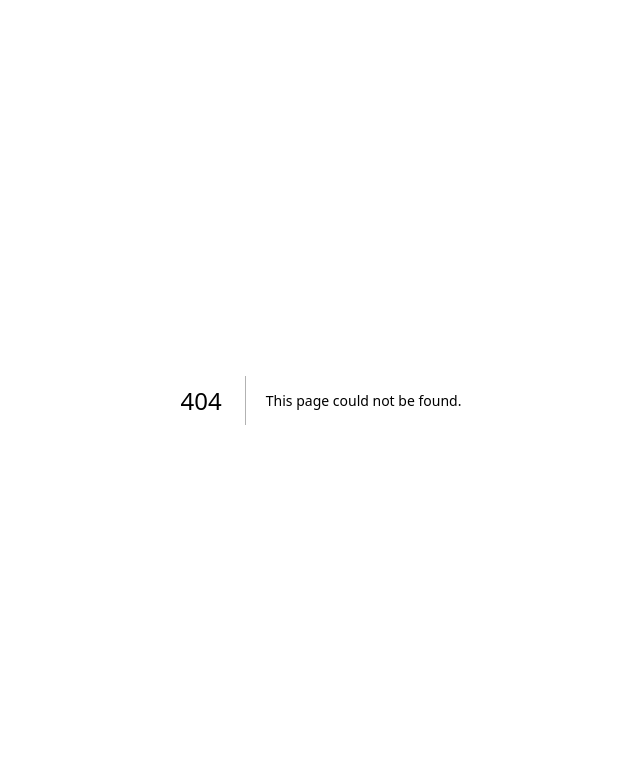
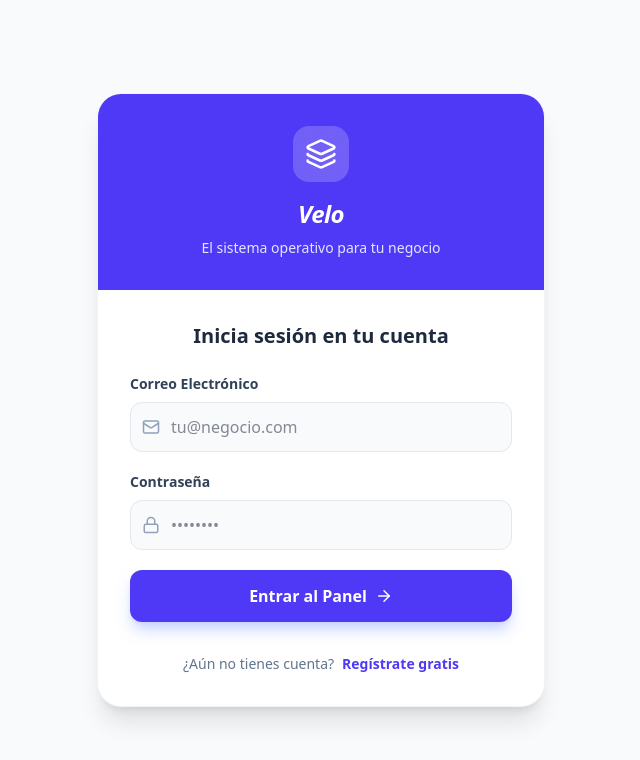
Before and after one commit to GonzaloTrilloHidalgo/reservas-saas, a Next.js app: page /login in a window 1280 px wide. Before the commit this address had no page. Shown: the top 760 px of the page, without its empty margins (319-959 px from the left). Built offline with nearby package versions, Linux system fonts and the light colour scheme; no server answers.

Commit message:
urls guards, login, logout, register, multi negocios

```diff
--- a/src/app/layout.tsx
+++ b/src/app/layout.tsx
@@ -1,6 +1,9 @@
 import type { Metadata } from "next";
 import { Geist, Geist_Mono } from "next/font/google";
 import "./globals.css";
+
+// 1. IMPORTAMOS EL GUARDIÁN
+import AuthGuard from "@/components/AuthGuard";
 
 const geistSans = Geist({
   variable: "--font-geist-sans",
@@ -13,7 +16,7 @@ const geistMono = Geist_Mono({
 });
 
 export const metadata: Metadata = {
-  title: "ReservaSaaS - Gestión de Citas",
+  title: "Velo | Sistema Operativo de Negocios", // Actualizado con tu nueva marca
   description: "La mejor herramienta para tu negocio",
 };
 
@@ -25,7 +28,10 @@ export default function RootLayout({
   return (
     <html lang="es">
       <body className={`${geistSans.variable} ${geistMono.variable} antialiased`}>
-        {children}
+        {/* 2. ENVOLVEMOS TODA LA APP EN EL GUARDIÁN */}
+        <AuthGuard>
+          {children}
+        </AuthGuard>
       </body>
     </html>
   );
--- /dev/null
+++ b/src/app/login/page.tsx
@@ -0,0 +1,143 @@
+"use client";
+
+import { useState } from "react";
+import { useRouter } from "next/navigation";
+import { supabase } from "@/lib/supabase";
+import { Layers, Mail, Lock, ArrowRight, Loader2 } from "lucide-react";
+
+export default function LoginPage() {
+  const [isLogin, setIsLogin] = useState(true);
+  const [email, setEmail] = useState("");
+  const [password, setPassword] = useState("");
+  const [loading, setLoading] = useState(false);
+  const [errorMsg, setErrorMsg] = useState<string | null>(null);
+
+  const router = useRouter();
+
+  const handleAuth = async (e: React.FormEvent) => {
+    e.preventDefault();
+    setLoading(true);
+    setErrorMsg(null);
+
+    try {
+      if (isLogin) {
+        // INICIAR SESIÓN
+        const { error } = await supabase.auth.signInWithPassword({
+          email,
+          password,
+        });
+        if (error) throw error;
+
+        // Si va bien, mandamos al usuario a la Agenda
+        router.push("/");
+      } else {
+        // REGISTRAR NUEVO NEGOCIO (USUARIO)
+        const { error } = await supabase.auth.signUp({
+          email,
+          password,
+        });
+        if (error) throw error;
+
+        alert("¡Cuenta creada! Ahora inicia sesión.");
+        setIsLogin(true);
+      }
+    } catch (error: any) {
+      setErrorMsg(error.message || "Ocurrió un error de autenticación");
+    } finally {
+      setLoading(false);
+    }
+  };
+
+  return (
+    <div className="min-h-screen bg-slate-50 flex items-center justify-center p-4">
+      <div className="max-w-md w-full bg-white rounded-3xl shadow-xl border border-slate-100 overflow-hidden">
+
+        {/* Cabecera del Login */}
+        <div className="bg-indigo-600 p-8 text-center flex flex-col items-center">
+          <div className="bg-white/20 p-3 rounded-2xl backdrop-blur-sm mb-4">
+            <Layers className="text-white" size={32} />
+          </div>
+          <h1 className="text-2xl font-black text-white tracking-tight italic">Velo</h1>
+          <p className="text-indigo-100 text-sm mt-2">
+            El sistema operativo para tu negocio
+          </p>
+        </div>
+
+        {/* Formulario */}
+        <div className="p-8">
+          <h2 className="text-xl font-bold text-slate-800 mb-6 text-center">
+            {isLogin ? "Inicia sesión en tu cuenta" : "Crea tu cuenta de Velo"}
+          </h2>
+
+          {errorMsg && (
+            <div className="mb-6 bg-red-50 text-red-600 p-3 rounded-lg text-sm font-medium border border-red-100 text-center">
+              {errorMsg === "Invalid login credentials" ? "Email o contraseña incorrectos" : errorMsg}
+            </div>
+          )}
+
+          <form onSubmit={handleAuth} className="space-y-5">
+            <div>
+              <label className="block text-sm font-bold text-slate-700 mb-2">Correo Electrónico</label>
+              <div className="relative">
+                <div className="absolute inset-y-0 left-0 pl-3 flex items-center pointer-events-none text-slate-400">
+                  <Mail size={18} />
+                </div>
+                <input
+                  type="email"
+                  required
+                  value={email}
+                  onChange={(e) => setEmail(e.target.value)}
+                  className="w-full pl-10 pr-4 py-3 bg-slate-50 border border-slate-200 rounded-xl focus:ring-2 focus:ring-indigo-600 focus:border-indigo-600 outline-none transition-all text-slate-900"
+                  placeholder="tu@negocio.com"
+                />
+              </div>
+            </div>
+
+            <div>
+              <label className="block text-sm font-bold text-slate-700 mb-2">Contraseña</label>
+              <div className="relative">
+                <div className="absolute inset-y-0 left-0 pl-3 flex items-center pointer-events-none text-slate-400">
+                  <Lock size={18} />
+                </div>
+                <input
+                  type="password"
+                  required
+                  value={password}
+                  onChange={(e) => setPassword(e.target.value)}
+                  className="w-full pl-10 pr-4 py-3 bg-slate-50 border border-slate-200 rounded-xl focus:ring-2 focus:ring-indigo-600 focus:border-indigo-600 outline-none transition-all text-slate-900"
+                  placeholder="••••••••"
+                />
+              </div>
+            </div>
+
+            <button
+              type="submit"
+              disabled={loading}
+              className="w-full bg-indigo-600 hover:bg-indigo-700 disabled:bg-indigo-400 text-white font-bold py-3.5 rounded-xl transition-all flex items-center justify-center gap-2 shadow-lg shadow-indigo-200 mt-4"
+            >
+              {loading ? (
+                <Loader2 size={20} className="animate-spin" />
+              ) : (
+                <>
+                  {isLogin ? "Entrar al Panel" : "Comenzar ahora"} <ArrowRight size={18} />
+                </>
+              )}
+            </button>
+          </form>
+
+          {/* Toggle entre Login y Registro */}
+          <div className="mt-8 text-center text-sm text-slate-500">
+            {isLogin ? "¿Aún no tienes cuenta?" : "¿Ya tienes tu negocio registrado?"}
+            <button
+              type="button"
+              onClick={() => setIsLogin(!isLogin)}
+              className="ml-2 font-bold text-indigo-600 hover:text-indigo-800 transition-colors"
+            >
+              {isLogin ? "Regístrate gratis" : "Inicia sesión"}
+            </button>
+          </div>
+        </div>
+      </div>
+    </div>
+  );
+}
--- /dev/null
+++ b/src/components/AuthGuard.tsx
@@ -0,0 +1,61 @@
+"use client";
+
+import { useEffect, useState } from "react";
+import { useRouter, usePathname } from "next/navigation";
+import { supabase } from "@/lib/supabase";
+import { Loader2 } from "lucide-react";
+
+export default function AuthGuard({ children }: { children: React.ReactNode }) {
+  const [isLoading, setIsLoading] = useState(true);
+  const router = useRouter();
+  const pathname = usePathname();
+
+  useEffect(() => {
+    const checkAuth = async () => {
+      // 1. Miramos si hay una sesión activa
+      const { data: { session } } = await supabase.auth.getSession();
+
+      // 2. Lógica de redirección
+      if (!session && pathname !== "/login") {
+        // Si no hay sesión y NO está en el login, lo echamos al login
+        router.replace("/login");
+      } else if (session && pathname === "/login") {
+        // Si ya hay sesión y entra al login por error, lo mandamos a la agenda
+        router.replace("/");
+      } else {
+        // Si todo está bien, dejamos de cargar y mostramos la página
+        setIsLoading(false);
+      }
+    };
+
+    checkAuth();
+
+    // 3. Nos quedamos "escuchando" por si el usuario cierra sesión
+    const { data: authListener } = supabase.auth.onAuthStateChange((event, session) => {
+      if (event === "SIGNED_OUT") {
+        router.push("/login");
+      } else if (event === "SIGNED_IN" && pathname === "/login") {
+        router.push("/");
+      }
+    });
+
+    return () => {
+      authListener.subscription.unsubscribe();
+    };
+  }, [pathname, router]);
+
+  // Pantalla de carga mientras comprobamos las llaves
+  if (isLoading) {
+    return (
+      <div className="min-h-screen flex items-center justify-center bg-slate-50">
+        <div className="flex flex-col items-center gap-4">
+          <Loader2 className="animate-spin text-indigo-600" size={40} />
+          <p className="text-slate-500 font-medium animate-pulse">Comprobando credenciales...</p>
+        </div>
+      </div>
+    );
+  }
+
+  // Si todo es correcto, renderizamos la página (children)
+  return <>{children}</>;
+}
--- a/src/components/CalendarView.tsx
+++ b/src/components/CalendarView.tsx
@@ -62,7 +62,7 @@ export default function CalendarView() {
     const { data: ajustesData } = await supabase
       .from("ajustes")
       .select("hora_apertura, hora_cierre")
-      .eq("id", 1)
+      .limit(1)
       .single();
 
     if (ajustesData) {
--- a/src/components/NewAppointmentButton.tsx
+++ b/src/components/NewAppointmentButton.tsx
@@ -58,7 +58,7 @@ export default function NewAppointmentButton({ onAppointmentCreated }: NewAppoin
       const { data: ajustesData } = await supabase
         .from("ajustes")
         .select("hora_apertura, hora_cierre")
-        .eq("id", 1)
+        .limit(1)
         .single();
 
       if (ajustesData) {
--- a/src/components/Sidebar.tsx
+++ b/src/components/Sidebar.tsx
@@ -9,28 +9,38 @@ import {
   X,
   Tags,
   Banknote,
-  Settings
+  Settings,
+  LogOut
 } from "lucide-react";
 import Link from "next/link";
-import { usePathname } from "next/navigation";
+import { usePathname, useRouter } from "next/navigation";
 import { supabase } from "@/lib/supabase";
 
 export default function Sidebar() {
   const [isOpen, setIsOpen] = useState(false);
-  const [nombreNegocio, setNombreNegocio] = useState("Velo"); // "Velo" como nombre por defecto
+  const [nombreNegocio, setNombreNegocio] = useState("Velo");
   const pathname = usePathname();
+  const router = useRouter();
 
-  // LEER EL NOMBRE DEL NEGOCIO DE LA BASE DE DATOS
   useEffect(() => {
+    // 1. CARGA INSTANTÁNEA: Buscamos si ya lo teníamos guardado en el navegador
+    const nombreGuardado = localStorage.getItem("velo_nombre_negocio");
+    if (nombreGuardado) {
+      setNombreNegocio(nombreGuardado);
+    }
+
+    // 2. VERIFICACIÓN: Consultamos a Supabase en segundo plano
     async function obtenerNombre() {
       const { data, error } = await supabase
         .from("ajustes")
         .select("nombre_negocio")
-        .eq("id", 1)
+        .limit(1)
         .single();
 
       if (data && data.nombre_negocio) {
         setNombreNegocio(data.nombre_negocio);
+        // Actualizamos la memoria rápida para la próxima vez
+        localStorage.setItem("velo_nombre_negocio", data.nombre_negocio);
       }
     }
     obtenerNombre();
@@ -44,9 +54,15 @@ export default function Sidebar() {
     { icon: Settings, label: "Configuración", href: "/configuracion" },
   ];
 
+  const handleSignOut = async () => {
+    await supabase.auth.signOut();
+    // Limpiamos el caché al salir por seguridad
+    localStorage.removeItem("velo_nombre_negocio");
+    router.push("/login");
+  };
+
   return (
     <>
-      {/* Botón Móvil */}
       <button
         onClick={() => setIsOpen(!isOpen)}
         className="lg:hidden fixed top-4 left-4 z-50 p-2 bg-white border border-slate-200 rounded-md shadow-sm"
@@ -54,24 +70,22 @@ export default function Sidebar() {
         {isOpen ? <X size={20} /> : <Menu size={20} />}
       </button>
 
-      {/* Sidebar */}
       <aside className={`
-        fixed inset-y-0 left-0 z-40 w-64 bg-white border-r border-slate-200 flex flex-col transition-transform duration-300 ease-in-out
+        fixed inset-y-0 left-0 z-40 w-64 bg-white border-r border-slate-200 flex flex-col h-screen transition-transform duration-300 ease-in-out
         lg:relative lg:translate-x-0
         ${isOpen ? "translate-x-0" : "-translate-x-full"}
       `}>
-        {/* LOGO DINÁMICO */}
-        <div className="h-16 flex items-center px-6 border-b border-slate-100 gap-3">
+
+        <div className="h-16 flex items-center px-6 border-b border-slate-100 gap-3 shrink-0">
           <div className="bg-indigo-600 p-1.5 rounded-lg shrink-0">
             <Layers className="text-white" size={20} />
           </div>
-          {/* Aquí mostramos el nombre que venga de la base de datos */}
           <h1 className="text-lg font-bold text-slate-800 tracking-tight truncate italic">
             {nombreNegocio}
           </h1>
         </div>
 
-        <nav className="flex-1 p-4 space-y-1">
+        <nav className="flex-1 p-4 space-y-1 overflow-y-auto">
           {menuItems.map((item) => {
             const isActive = pathname === item.href;
             return (
@@ -92,15 +106,25 @@ export default function Sidebar() {
           })}
         </nav>
 
-        {/* Pie de Sidebar (Opcional: Versión de la App) */}
-        <div className="p-4 border-t border-slate-100">
-          <p className="text-[10px] text-slate-400 uppercase font-bold tracking-widest text-center">
-            Powered by Velo Engine
-          </p>
+        <div className="mt-auto bg-slate-50/50">
+          <div className="p-4">
+            <button
+              onClick={handleSignOut}
+              className="flex items-center justify-center gap-2 px-4 py-3 w-full rounded-lg text-sm font-bold text-red-600 bg-red-50 hover:bg-red-100 transition-colors border border-red-100"
+            >
+              <LogOut size={18} />
+              Cerrar sesión
+            </button>
+          </div>
+
+          <div className="pb-4 border-slate-100">
+            <p className="text-[10px] text-slate-400 uppercase font-bold tracking-widest text-center">
+              Powered by Velo Engine
+            </p>
+          </div>
         </div>
       </aside>
 
-      {/* Overlay Móvil */}
       {isOpen && (
         <div
           onClick={() => setIsOpen(false)}
```
Also changed, not shown: src/app/configuracion/page.tsx (+15 -9 lines).
